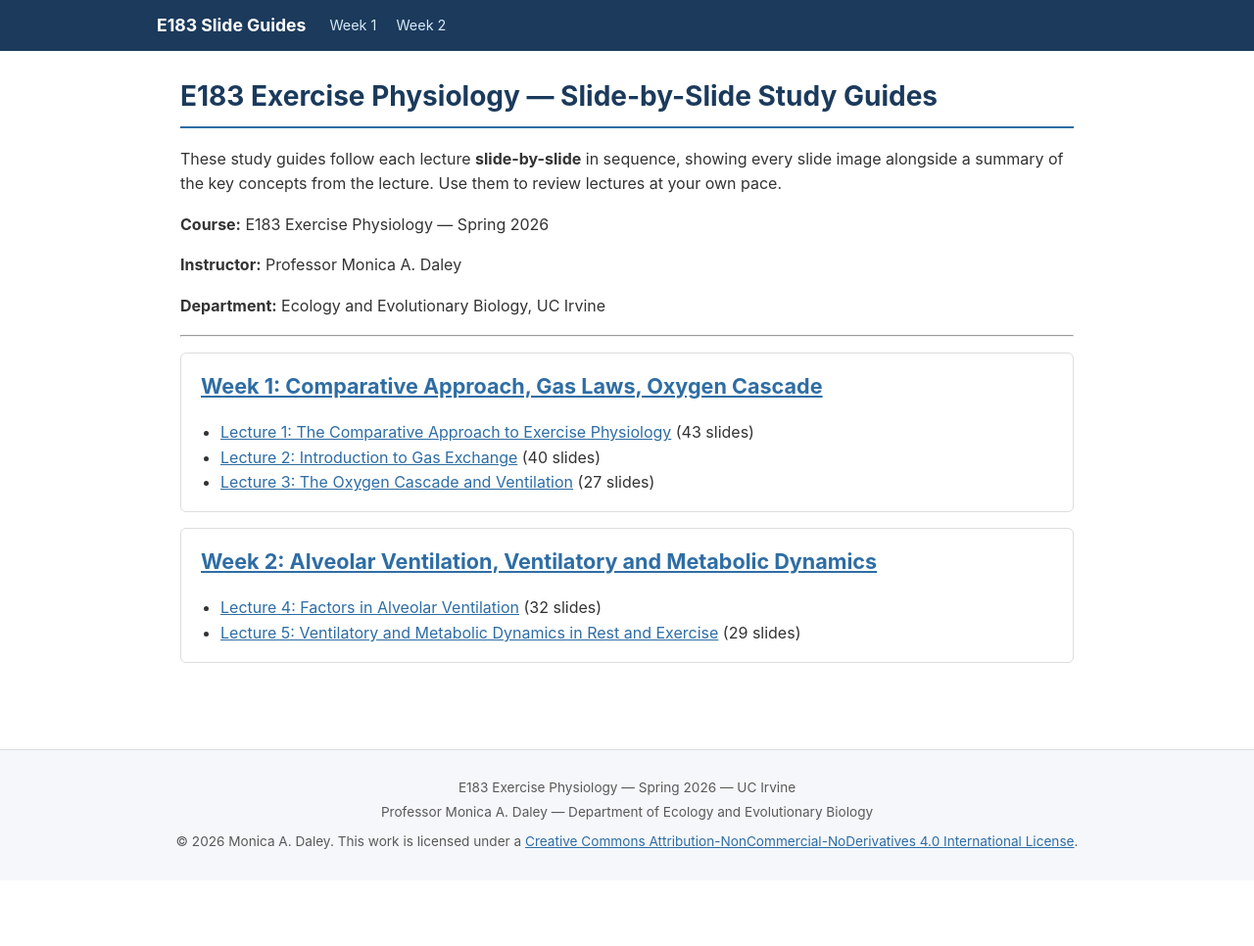
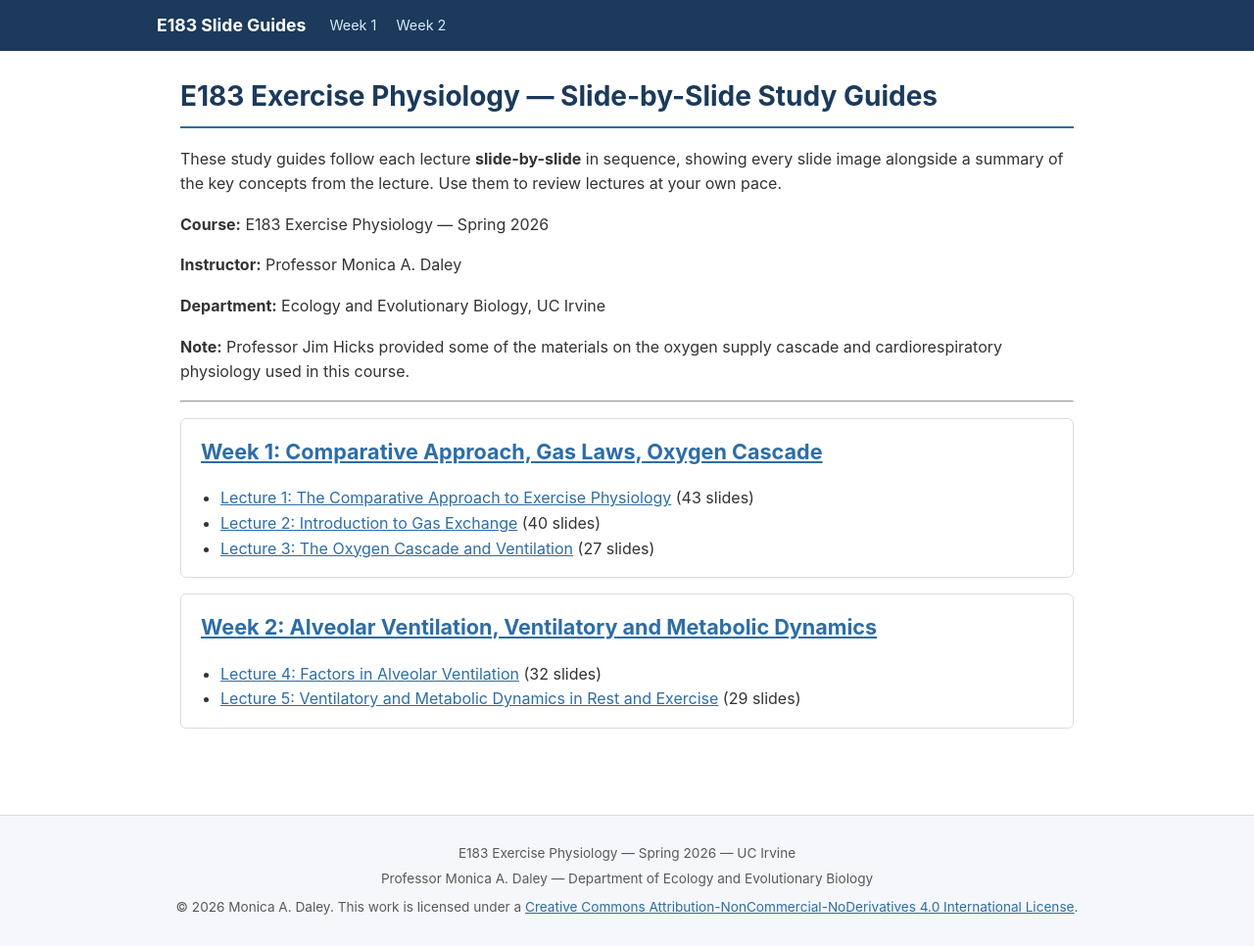
Before and after one commit to MADaley/E183_ExercisePhysiology, a Jekyll site: the page built from index.md, in a window 1280 px wide. Shown: the whole page at 98% size. Built offline with Jekyll 4.4.1, drawn with Linux system fonts in a browser that asks for light colours; before the commit the page ends 900 px from its top, so only the background shows below that.

Commit message:
Update index.md
Add Hicks acknowledgement

```diff
--- a/index.md
+++ b/index.md
@@ -13,6 +13,7 @@ These study guides follow each lecture **slide-by-slide** in sequence, showing e
 
 **Department:** Ecology and Evolutionary Biology, UC Irvine <br>
 
+**Note:** Professor Jim Hicks provided some of the materials on the oxygen supply cascade and cardiorespiratory physiology used in this course.
 
 ---
 
```
